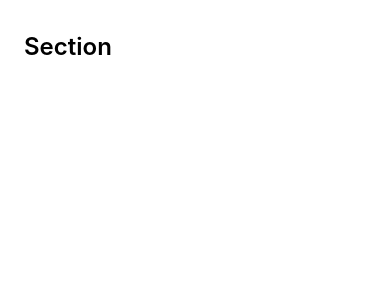
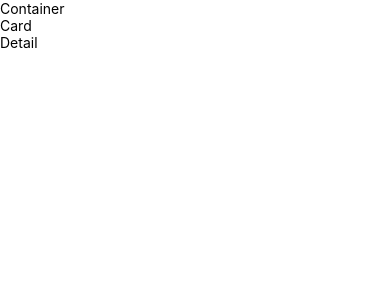
Before and after one commit to jachamberlain86/xatakaRSS, a React Native app: screen / in a window 390 px wide. Shown: the top 300 px of the page. Built offline with nearby package versions, Linux system fonts and the light colour scheme.

Commit message:
feat(/components): build initial article container, card, and detail componenets

```diff
--- a/App.tsx
+++ b/App.tsx
@@ -8,38 +8,10 @@ import {
   View,
 } from 'react-native';
 
+import ArticleContainer from './components/ArticleContainer';
+
 import Colors from './styles/Colors';
 import styles from './styles/App.styles';
-
-const Section: React.FC<{
-  title: string;
-}> = ({ children, title }) => {
-  const isDarkMode = useColorScheme() === 'dark';
-  return (
-    <View style={styles.sectionContainer}>
-      <Text
-        style={[
-          styles.sectionTitle,
-          {
-            color: isDarkMode ? Colors.white : Colors.black,
-          },
-        ]}
-      >
-        {title}
-      </Text>
-      <Text
-        style={[
-          styles.sectionDescription,
-          {
-            color: isDarkMode ? Colors.light : Colors.dark,
-          },
-        ]}
-      >
-        {children}
-      </Text>
-    </View>
-  );
-};
 
 const App = (): JSX.Element => {
   const isDarkMode = useColorScheme() === 'dark';
@@ -60,7 +32,7 @@ const App = (): JSX.Element => {
             backgroundColor: isDarkMode ? Colors.black : Colors.white,
           }}
         >
-          <Section title="Section" />
+          <ArticleContainer />
         </View>
       </ScrollView>
     </SafeAreaView>
--- /dev/null
+++ b/components/ArticleCard.tsx
@@ -0,0 +1,13 @@
+import React from 'react';
+import { View, Text } from 'react-native';
+
+import ArticleDetail from './ArticleDetail';
+
+export default function ArticleCard(): JSX.Element {
+  return (
+    <View>
+      <Text>Card</Text>
+      <ArticleDetail />
+    </View>
+  );
+}
--- /dev/null
+++ b/components/ArticleContainer.tsx
@@ -0,0 +1,13 @@
+import React from 'react';
+import { View, Text } from 'react-native';
+
+import ArticleCard from './ArticleCard';
+
+export default function ArticleContainer(): JSX.Element {
+  return (
+    <View>
+      <Text>Container</Text>
+      <ArticleCard />
+    </View>
+  );
+}
--- /dev/null
+++ b/components/ArticleDetail.tsx
@@ -0,0 +1,10 @@
+import React from 'react';
+import { View, Text } from 'react-native';
+
+export default function ArticleDetail(): JSX.Element {
+  return (
+    <View>
+      <Text>Detail</Text>
+    </View>
+  );
+}
```
